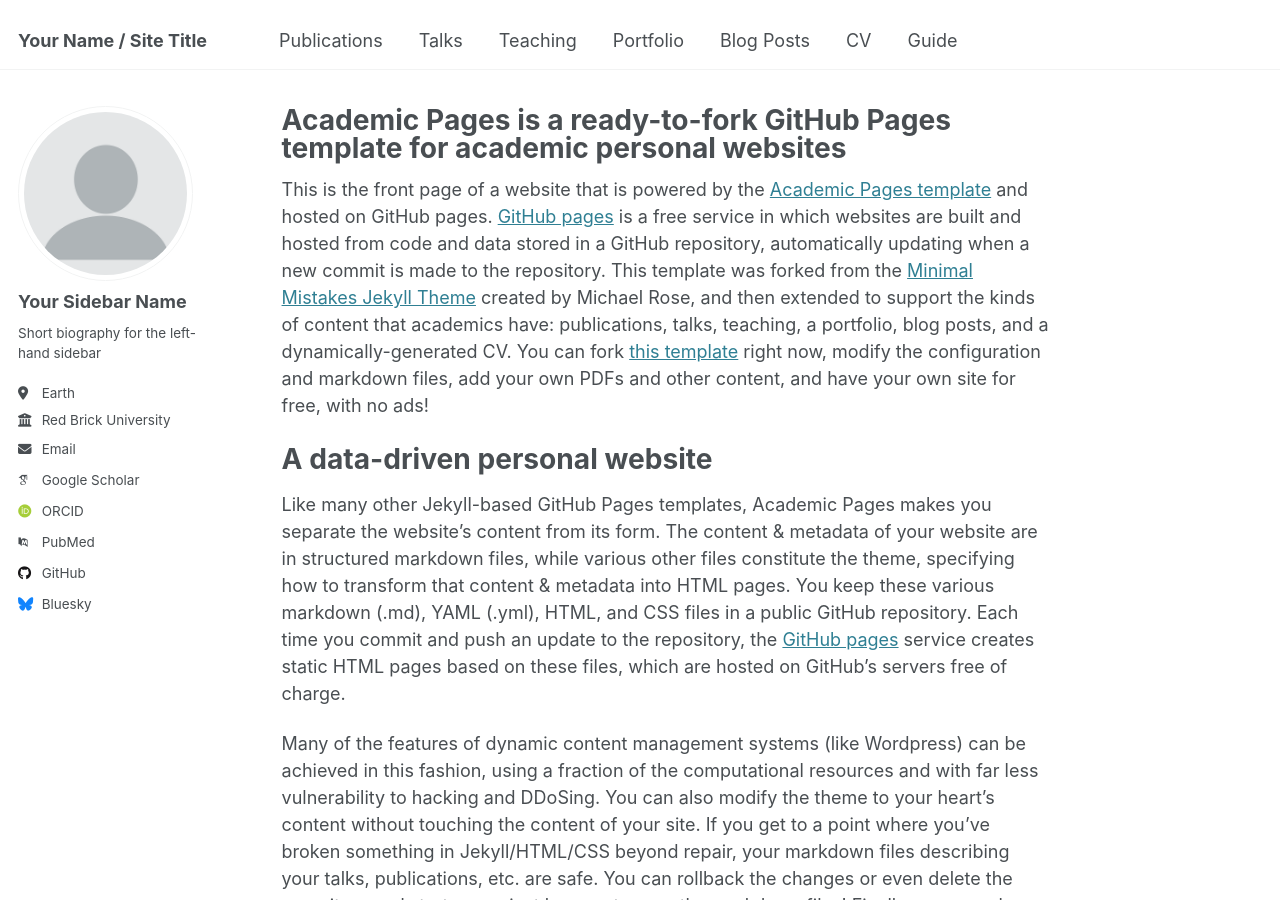
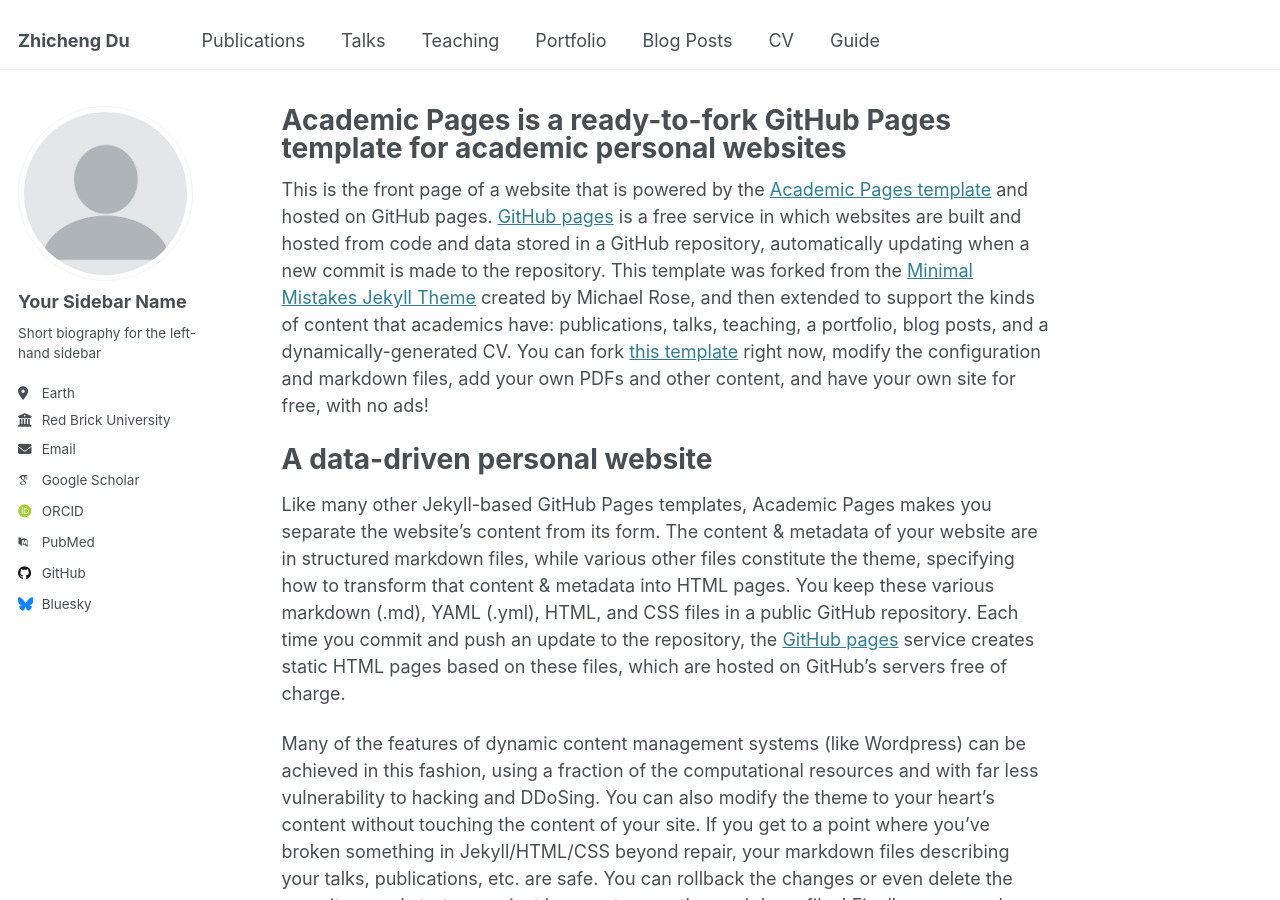
Before and after one commit to DUABC/zhichengdu, a Jekyll site: the page built from _pages/about.md, in a window 1280 px wide and 900 px high. Built offline with Jekyll 4.4.1, drawn with Linux system fonts in a browser that asks for light colours; some web fonts are replaced.

Commit message:
Update _config.yml

```diff
--- a/_config.yml
+++ b/_config.yml
@@ -9,7 +9,7 @@
 # Basic Site Settings
 locale                   : "en-US"
 site_theme               : "default"
-title                    : "Your Name / Site Title"
+title                    : "Zhicheng Du"
 title_separator          : "-"
 name                     : &name "Your Name"
 description              : &description "personal description"
```
